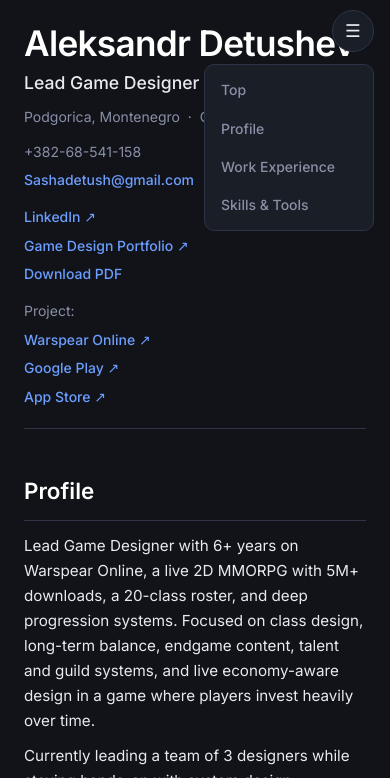
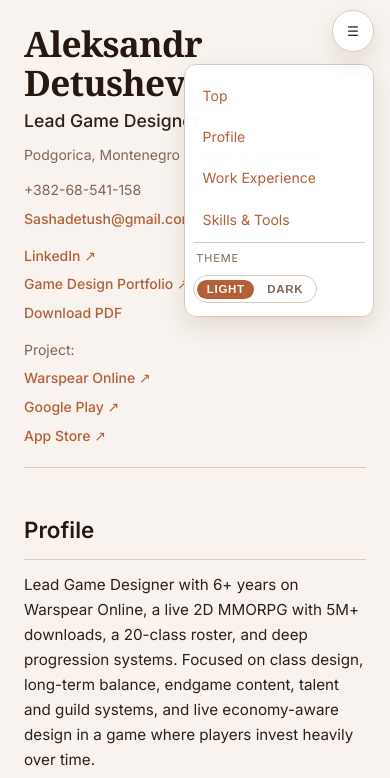
Before and after one commit to AkioKoneko/resume, a website: page index.html in a window 390 px wide. Both pictures are taken after a click on the button "Toggle menu". Shown: the top 778 px of the page. Drawn offline with Linux system fonts and the light colour scheme.

Commit message:
Port portfolio theme system and Claude visual polish to resume

```diff
--- a/index.html
+++ b/index.html
@@ -10,20 +10,47 @@
   <meta property="og:type" content="website" />
   <link rel="preconnect" href="https://fonts.googleapis.com" />
   <link rel="preconnect" href="https://fonts.gstatic.com" crossorigin />
-  <link href="https://fonts.googleapis.com/css2?family=Inter:wght@400;500;600&display=swap" rel="stylesheet" />
+  <link href="https://fonts.googleapis.com/css2?family=Inter:wght@400;500;600;700&family=Noto+Serif:wght@600;700&display=swap" rel="stylesheet" />
+  <script>
+    (function () {
+      const THEME_KEY = 'portfolio_theme';
+      const savedTheme = localStorage.getItem(THEME_KEY);
+      const prefersLight = window.matchMedia('(prefers-color-scheme: light)').matches;
+      const theme = savedTheme || (prefersLight ? 'light' : 'dark');
+      document.documentElement.setAttribute('data-theme', theme);
+    })();
+  </script>
   <style>
     :root {
-      --bg-primary:        #111318;
-      --bg-secondary:      #1a1e26;
-      --bg-tertiary:       #222733;
-      --accent:            #6C9EFF;
-      --accent-secondary:  #9B7EFF;
-      --text-primary:      #E8EAF0;
-      --text-secondary:    #8A8FA8;
-      --border:            #2E3347;
-      --heading-color:     #FFFFFF;
+      --accent:            #c97850;
+      --accent-secondary:  #e3a98a;
+      --bg-primary:        #141211;
+      --bg-secondary:      #1d1a18;
+      --bg-tertiary:       #26221f;
+      --text-primary:      #f2ede8;
+      --text-secondary:    #b8aaa0;
+      --border:            #3a312c;
+      --heading-color:     #fff7ef;
+      --surface-shadow:    0 12px 28px rgba(8, 6, 5, 0.25);
+      --surface-inset:     inset 0 1px 0 rgba(255, 240, 230, 0.04);
+      --floating-surface:  rgba(29, 26, 24, 0.95);
       --nav-height:        56px;
       --content-width:     860px;
+    }
+
+    :root[data-theme='light'] {
+      --accent:            #b46037;
+      --accent-secondary:  #d18764;
+      --bg-primary:        #f8f3ee;
+      --bg-secondary:      #ffffff;
+      --bg-tertiary:       #f4ebe2;
+      --text-primary:      #2d2018;
+      --text-secondary:    #7f6658;
+      --border:            #dbc8bb;
+      --heading-color:     #26180f;
+      --surface-shadow:    0 10px 22px rgba(74, 49, 35, 0.12);
+      --surface-inset:     inset 0 1px 0 rgba(255, 255, 255, 0.85);
+      --floating-surface:  rgba(255, 255, 255, 0.98);
     }
 
     *, *::before, *::after { box-sizing: border-box; margin: 0; padding: 0; }
@@ -35,6 +62,7 @@
       color: var(--text-primary);
       line-height: 1.65;
       font-size: 15px;
+      transition: background-color 0.2s ease, color 0.2s ease;
     }
 
     #navbar {
@@ -45,31 +73,38 @@
       align-items: center;
       justify-content: space-between;
       padding: 0 2rem;
-      z-index: 100;
+      z-index: 200;
       background: transparent;
       transition: background 0.3s, border-bottom 0.3s;
     }
 
     #navbar.scrolled {
-      background: rgba(17, 19, 24, 0.88);
+      background: var(--floating-surface);
       backdrop-filter: blur(12px);
       -webkit-backdrop-filter: blur(12px);
       border-bottom: 1px solid var(--border);
     }
 
     .nav-name {
-      font-size: 0.875rem;
-      font-weight: 500;
+      font-size: 0.85rem;
+      font-weight: 600;
       color: var(--text-secondary);
-      letter-spacing: 0.02em;
+      letter-spacing: 0.06em;
+      text-transform: uppercase;
       white-space: nowrap;
       text-decoration: none;
+    }
+
+    .nav-right {
+      display: flex;
+      align-items: center;
+      gap: 1.1rem;
     }
 
     .nav-links {
       list-style: none;
       display: flex;
-      gap: 2rem;
+      gap: 1.1rem;
     }
 
     .nav-links a {
@@ -82,29 +117,43 @@
 
     .nav-links a:hover { color: var(--accent); }
 
-    .mobile-only { display: none; }
+    .theme-toggle {
+      display: inline-flex;
+      align-items: center;
+      border: 1px solid var(--border);
+      background: var(--bg-secondary);
+      border-radius: 999px;
+      padding: 0.2rem;
+      gap: 0.2rem;
+      box-shadow: var(--surface-inset);
+    }
+
+    .theme-option {
+      border: 0;
+      background: transparent;
+      color: var(--text-secondary);
+      border-radius: 999px;
+      font-size: 0.72rem;
+      font-weight: 600;
+      letter-spacing: 0.06em;
+      text-transform: uppercase;
+      padding: 0.24rem 0.6rem;
+      cursor: pointer;
+    }
+
+    .theme-option.is-active {
+      background: var(--accent);
+      color: #fff8f1;
+    }
+
+    .mobile-only,
+    .mobile-menu-toggle,
+    .mobile-menu {
+      display: none;
+    }
 
     @media (max-width: 600px) {
       .mobile-only { display: list-item; }
-    }
-
-    .hamburger {
-      display: none;
-      background: var(--bg-secondary);
-      border: 1px solid var(--border);
-      color: var(--text-primary);
-      font-size: 1.1rem;
-      cursor: pointer;
-      width: 42px;
-      height: 42px;
-      border-radius: 50%;
-      line-height: 1;
-      align-items: center;
-      justify-content: center;
-      position: fixed;
-      top: 0.65rem;
-      right: 1rem;
-      z-index: 140;
     }
 
     @media (max-width: 600px) {
@@ -126,31 +175,71 @@
         -webkit-backdrop-filter: none;
       }
 
-      .hamburger { display: inline-flex; }
       .nav-name { display: none; }
+      .theme-toggle { display: none; }
+      .nav-right { display: none; }
 
-      .nav-links {
-        display: none;
-        flex-direction: column;
+      .mobile-menu-toggle {
+        display: inline-flex;
+        align-items: center;
+        justify-content: center;
+        position: fixed;
+        top: 0.65rem;
+        right: 1rem;
+        width: 42px;
+        height: 42px;
+        border-radius: 999px;
+        border: 1px solid var(--border);
+        background: var(--floating-surface);
+        color: var(--text-primary);
+        box-shadow: var(--surface-inset), var(--surface-shadow);
+        z-index: 240;
+      }
+
+      .mobile-menu {
         position: fixed;
         top: calc(0.65rem + 46px);
         right: 1rem;
-        background: var(--bg-secondary);
+        list-style: none;
+        background: var(--floating-surface);
         border: 1px solid var(--border);
-        border-radius: 10px;
-        padding: 0.45rem;
-        gap: 0.15rem;
-        min-width: 170px;
-        z-index: 130;
+        border-radius: 12px;
+        padding: 0.5rem;
+        min-width: 190px;
+        box-shadow: var(--surface-inset), var(--surface-shadow);
+        z-index: 230;
       }
 
-      .nav-links a {
+      .mobile-menu.open {
         display: block;
-        padding: 0.4rem 0.55rem;
       }
 
-      .nav-links.open { display: flex; }
-      .nav-links li { margin: 0; }
+      .mobile-menu a {
+        display: block;
+        padding: 0.42rem 0.6rem;
+        font-size: 0.88rem;
+      }
+
+      .mobile-theme {
+        list-style: none;
+        margin-top: 0.25rem;
+        padding-top: 0.45rem;
+        border-top: 1px solid var(--border);
+      }
+
+      .mobile-theme-label {
+        display: block;
+        font-size: 0.68rem;
+        text-transform: uppercase;
+        letter-spacing: 0.09em;
+        color: var(--text-secondary);
+        margin-bottom: 0.45rem;
+        padding-left: 0.2rem;
+      }
+
+      .mobile-theme .theme-toggle {
+        display: inline-flex;
+      }
     }
 
     .content-wrapper {
@@ -166,8 +255,9 @@
     }
 
     h1, h2, h3 {
+      font-family: 'Noto Serif', Georgia, serif;
       color: var(--heading-color);
-      font-weight: 600;
+      font-weight: 700;
       line-height: 1.2;
     }
 
@@ -217,8 +307,9 @@
     .hero { padding-top: 0.5rem; }
 
     .hero-name {
+      font-family: 'Noto Serif', Georgia, serif;
       font-size: 2.2rem;
-      font-weight: 600;
+      font-weight: 700;
       color: var(--heading-color);
       letter-spacing: -0.02em;
       line-height: 1.1;
@@ -290,9 +381,10 @@
       background: var(--bg-secondary);
       border: 1px solid var(--border);
       border-left: 3px solid var(--accent);
-      border-radius: 8px;
+      border-radius: 12px;
       padding: 1.1rem 1.25rem;
       margin: 0.9rem 0;
+      box-shadow: var(--surface-inset), var(--surface-shadow);
     }
 
     .job-header {
@@ -349,11 +441,12 @@
       background: var(--bg-tertiary);
       border: 1px solid var(--border);
       border-left: 3px solid var(--accent-secondary);
-      border-radius: 7px;
+      border-radius: 10px;
       padding: 0.7rem 1rem;
       font-size: 0.875rem;
       color: var(--text-primary);
       line-height: 1.45;
+      box-shadow: var(--surface-inset), var(--surface-shadow);
     }
 
     .two-col {
@@ -428,7 +521,7 @@
       }
 
       body { font-size: 11pt; line-height: 1.5; }
-      #navbar, footer { display: none !important; }
+      #navbar, .mobile-menu-toggle, .mobile-menu, footer { display: none !important; }
       .content-wrapper { padding-top: 0; max-width: 100%; }
       .job-card, .impact-card { break-inside: avoid; }
       section { margin: 1.25rem 0; }
@@ -440,14 +533,32 @@
 
 <nav id="navbar">
   <a class="nav-name" href="#top">Aleksandr Detushev</a>
-  <button class="hamburger" id="hamburger" aria-label="Toggle menu" aria-expanded="false" aria-controls="nav-links">☰</button>
-  <ul class="nav-links" id="nav-links">
-    <li class="mobile-only"><a href="#top">Top</a></li>
-    <li><a href="#profile">Profile</a></li>
-    <li><a href="#experience">Work Experience</a></li>
-    <li><a href="#skills">Skills &amp; Tools</a></li>
-  </ul>
+  <div class="nav-right">
+    <ul class="nav-links" id="nav-links">
+      <li><a href="#profile">Profile</a></li>
+      <li><a href="#experience">Work Experience</a></li>
+      <li><a href="#skills">Skills &amp; Tools</a></li>
+    </ul>
+    <div class="theme-toggle" aria-label="Theme switcher">
+      <button class="theme-option" data-theme-value="light" type="button">Light</button>
+      <button class="theme-option" data-theme-value="dark" type="button">Dark</button>
+    </div>
+  </div>
 </nav>
+<button class="mobile-menu-toggle" id="mobile-menu-toggle" aria-label="Toggle menu" aria-expanded="false" aria-controls="mobile-menu">☰</button>
+<ul class="mobile-menu" id="mobile-menu">
+  <li class="mobile-only"><a href="#top">Top</a></li>
+  <li><a href="#profile">Profile</a></li>
+  <li><a href="#experience">Work Experience</a></li>
+  <li><a href="#skills">Skills &amp; Tools</a></li>
+  <li class="mobile-theme">
+    <span class="mobile-theme-label">Theme</span>
+    <div class="theme-toggle" aria-label="Theme switcher in mobile menu">
+      <button class="theme-option" data-theme-value="light" type="button">Light</button>
+      <button class="theme-option" data-theme-value="dark" type="button">Dark</button>
+    </div>
+  </li>
+</ul>
 
 <div class="content-wrapper" id="top">
 
@@ -635,8 +746,33 @@
 
 <script>
   const navbar = document.getElementById('navbar');
-  const hamburger = document.getElementById('hamburger');
-  const navLinks = document.getElementById('nav-links');
+  const mobileMenuToggle = document.getElementById('mobile-menu-toggle');
+  const mobileMenu = document.getElementById('mobile-menu');
+  const THEME_STORAGE_KEY = 'portfolio_theme';
+  const prefersLightQuery = window.matchMedia('(prefers-color-scheme: light)');
+  const themeOptionButtons = document.querySelectorAll('.theme-option[data-theme-value]');
+  const hasSavedThemePreference = localStorage.getItem(THEME_STORAGE_KEY) !== null;
+
+  function setTheme(theme, persist = true) {
+    document.documentElement.setAttribute('data-theme', theme);
+
+    themeOptionButtons.forEach((button) => {
+      const isActive = button.dataset.themeValue === theme;
+      button.classList.toggle('is-active', isActive);
+      button.setAttribute('aria-pressed', isActive ? 'true' : 'false');
+    });
+
+    if (persist) {
+      localStorage.setItem(THEME_STORAGE_KEY, theme);
+    }
+  }
+
+  function handleSystemThemeChange(event) {
+    if (hasSavedThemePreference) {
+      return;
+    }
+    setTheme(event.matches ? 'light' : 'dark', false);
+  }
 
   window.addEventListener('scroll', () => {
     if (window.scrollY > 12) {
@@ -646,25 +782,39 @@
     }
   });
 
-  hamburger.addEventListener('click', (event) => {
+  mobileMenuToggle.addEventListener('click', (event) => {
     event.stopPropagation();
-    const isOpen = navLinks.classList.toggle('open');
-    hamburger.setAttribute('aria-expanded', isOpen ? 'true' : 'false');
+    const isOpen = mobileMenu.classList.toggle('open');
+    mobileMenuToggle.setAttribute('aria-expanded', isOpen ? 'true' : 'false');
   });
 
-  navLinks.querySelectorAll('a').forEach((link) => {
+  mobileMenu.querySelectorAll('a').forEach((link) => {
     link.addEventListener('click', () => {
-      navLinks.classList.remove('open');
-      hamburger.setAttribute('aria-expanded', 'false');
+      mobileMenu.classList.remove('open');
+      mobileMenuToggle.setAttribute('aria-expanded', 'false');
     });
   });
 
   document.addEventListener('click', (event) => {
-    if (!navLinks.contains(event.target) && !hamburger.contains(event.target)) {
-      navLinks.classList.remove('open');
-      hamburger.setAttribute('aria-expanded', 'false');
+    if (!mobileMenu.contains(event.target) && !mobileMenuToggle.contains(event.target)) {
+      mobileMenu.classList.remove('open');
+      mobileMenuToggle.setAttribute('aria-expanded', 'false');
     }
   });
+
+  themeOptionButtons.forEach((button) => {
+    button.addEventListener('click', () => {
+      setTheme(button.dataset.themeValue);
+    });
+  });
+
+  if (typeof prefersLightQuery.addEventListener === 'function') {
+    prefersLightQuery.addEventListener('change', handleSystemThemeChange);
+  } else if (typeof prefersLightQuery.addListener === 'function') {
+    prefersLightQuery.addListener(handleSystemThemeChange);
+  }
+
+  setTheme(document.documentElement.getAttribute('data-theme') || 'dark', false);
 </script>
 
 </body>
```
Also changed, not shown: DESIGN.md (added, +65 -0 lines).
